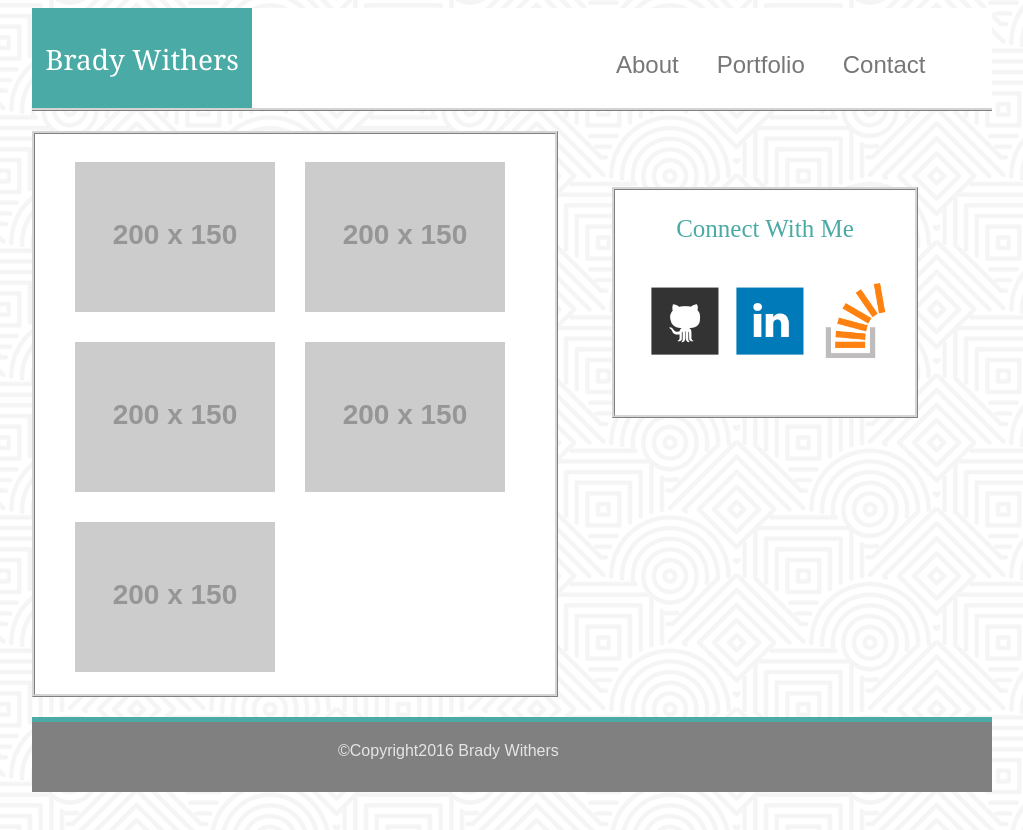
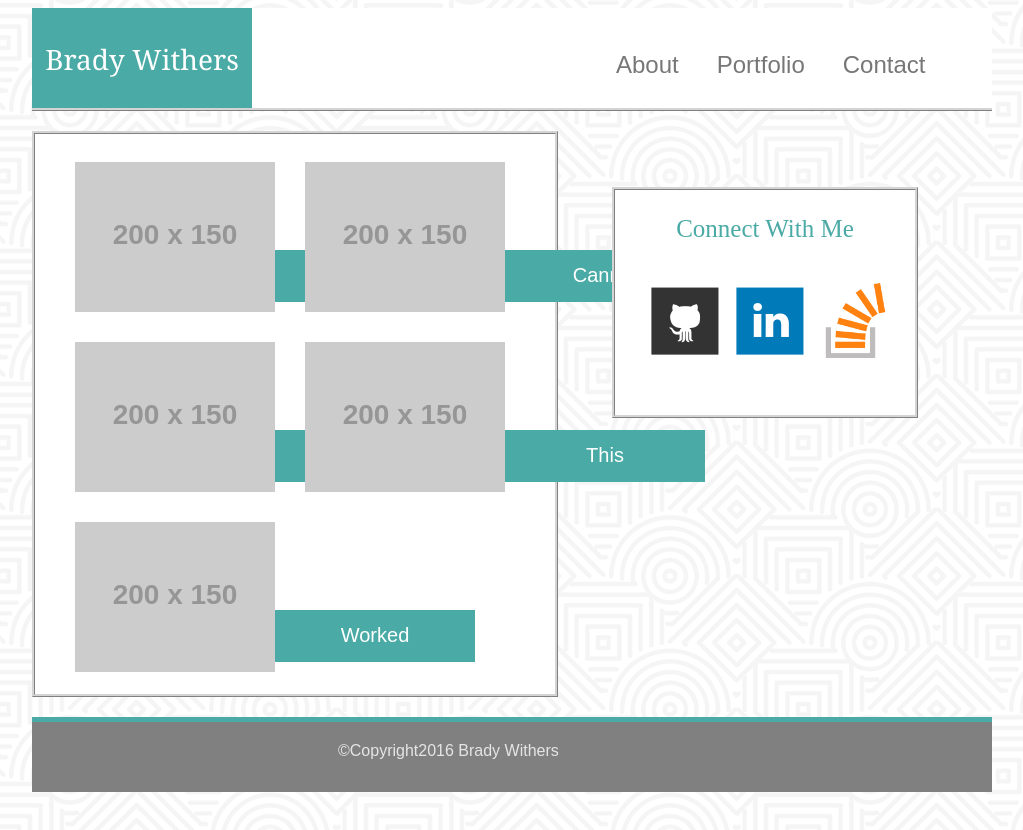
Before and after one commit to b-withers/Basic-Portfolio, a plain HTML site: page portfolio.html in a window 1280 px wide. Shown: the whole page, without its empty margins (126-1149 px from the left). Drawn offline with Linux system fonts and the light colour scheme; placeholder pictures from the web are drawn by us.

Commit message:
initial site files

```diff
--- a/assests/style.css
+++ b/assests/style.css
@@ -233,6 +233,7 @@ a:visited {
 	margin-left: 40px;
 	margin-bottom: 30px;
 	margin-top: 28px;
+	position: relative;
 }
 
 .box2 {
@@ -242,6 +243,7 @@ a:visited {
 	margin-right: 30px;
 	margin-top: 28px;
 	margin-bottom: 30px;
+	position: relative;
 }
 
 .box3{
@@ -251,6 +253,7 @@ a:visited {
 	margin-right: 30px;
 	margin-left: 40px;
 	margin-bottom: 30px;
+	position: relative;
 }
 
 .box4{
@@ -259,6 +262,7 @@ a:visited {
 	float: left;
 	margin-right: 30px;
 	margin-bottom: 30px;
+	position: relative;
 }
 
 .box5{
@@ -268,6 +272,7 @@ a:visited {
 	margin-right: 30px;
 	margin-left: 40px;
 	margin-bottom: 30px;
+	position: relative;
 }
 
 .title1{
@@ -300,3 +305,16 @@ a:visited {
 	font-family: 'Georgia', Times, Times New Roman, serif;
 	margin-top: 10px;
 }
+
+.span{
+	font-family: 'Arial', 'Helvetica Neue', Helvetica, sans-serif;
+	font-size: 20px;
+	position: absolute;
+	width: 200px;
+	height: 38px;
+	bottom: 10px;
+	text-align: center;
+	background-color: #4aaaa5;
+	padding-top: 14px;
+	color: white;
+}
--- a/portfolio.html
+++ b/portfolio.html
@@ -27,16 +27,20 @@
 
     <div class="port-menu">
 
-        <div class="box1"<a href="https://placeholder.com"><img src="http://via.placeholder.com/200x150">
-            </a></div>
+        <div class="box1"><a href="https://placeholder.com"><img src="http://via.placeholder.com/200x150">
+            </a><span class="span">I</span></div>
+
         <div class="box2"><a href="https://placeholder.com"><img src="http://via.placeholder.com/200x150">
-            </a></div>
+            </a><span class="span">Cannot</span> </div>
+
         <div class="box3"><a href="https://placeholder.com"><img src="http://via.placeholder.com/200x150">
-            </a></div>
+            </a><span class="span">Believe</span></div>
+
         <div class="box4"><a href="https://placeholder.com"><img src="http://via.placeholder.com/200x150">
-            </a></div>
+            </a><span class="span">This</span></div>
+
         <div class="box5"><a href="https://placeholder.com"><img src="http://via.placeholder.com/200x150">
-            </a></div>
+            </a><span class="span">Worked</span></div>
     </div>
 
 
```
